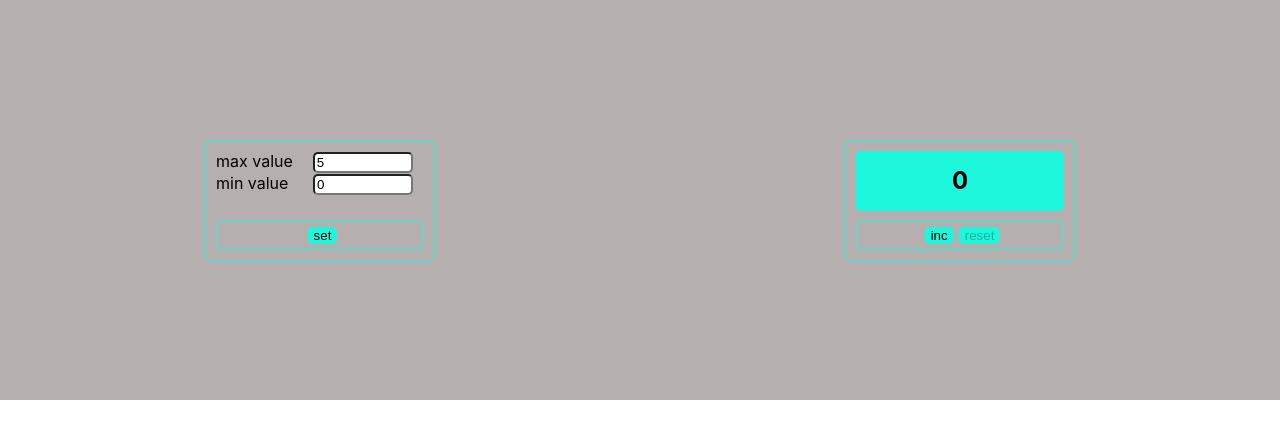
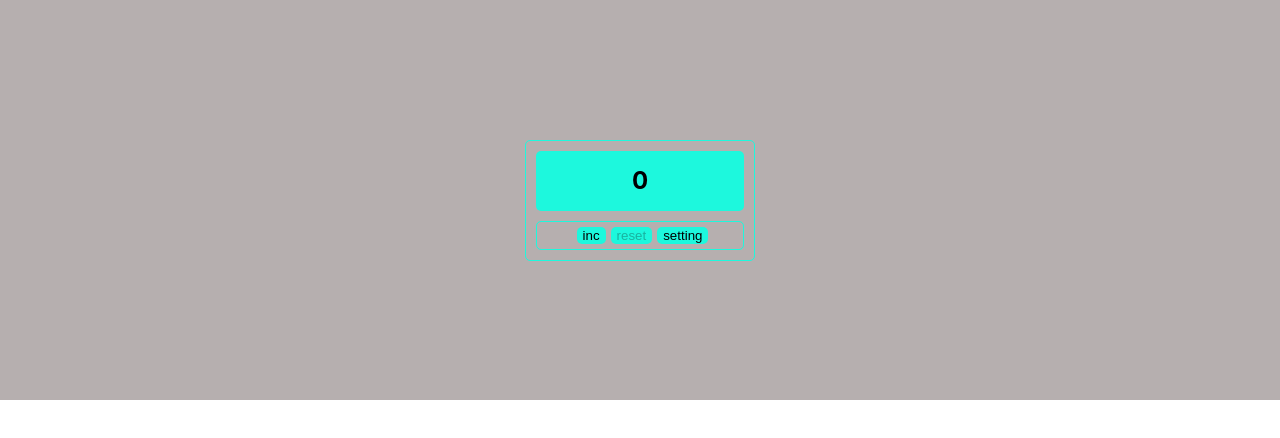
Before and after one commit to pdxserg/counter-18-apr, a React (Create React App) app: page / in a window 1280 px wide. Shown: the top 438 px of the page. Built offline with nearby package versions, Linux system fonts and the light colour scheme.

Commit message:
fineshed 3 counter

```diff
--- a/src/App.tsx
+++ b/src/App.tsx
@@ -4,19 +4,19 @@ import {Counter} from "./components/Counter";
 import {SetCounter} from "./components/SetCounter";
 
 
-
 function App() {
+	const [showComponent, setShowComponent] = useState('A')
 	const [numMax, setNumMax] = useState<number>(5)
 	const [numMin, setNumMin] = useState<number>(0)
 	const [counter, setCounter] = useState(0)
 
 	useEffect(() => {
 		let valueAsStringMax = localStorage.getItem('max')
-		if (valueAsStringMax){
+		if (valueAsStringMax) {
 			setNumMax(JSON.parse(valueAsStringMax))
 		}
 		let valueAsStringMin = localStorage.getItem('min')
-		if (valueAsStringMin){
+		if (valueAsStringMin) {
 			setNumMin(JSON.parse(valueAsStringMin))
 		}
 	}, []);
@@ -34,24 +34,33 @@ function App() {
 		localStorage.setItem('max', JSON.stringify(numMax))
 		localStorage.setItem('min', JSON.stringify(numMin))
 		setCounter(numMin)
+		setShowComponent("A")
 
+	}
+	const componentHandler = () => {
+setShowComponent("B")
 	}
 
 	return (
 		<div className="App">
-			<SetCounter
+			{showComponent === "A"
+				?<Counter
+					setCounter={setCounter}
+					counter={counter}
+					valueMin={numMin}
+					valueMax={numMax}
+					componentHandler={componentHandler}
+				/>
+				:<SetCounter
 					onChangeHandlerMax={onChangeHandlerMax}
 					onChangeHandlerMin={onChangeHandlerMin}
 					numMax={numMax}
 					numMin={numMin}
 					lokalStorageHandler={lokalStorageHandler}
 				/>
-			<Counter
-				setCounter={setCounter}
-				counter={counter}
-				valueMin={numMin}
-				valueMax={numMax}
-			/>
+			}
+
+
 		</div>
 	)
 }
--- a/src/components/Counter.tsx
+++ b/src/components/Counter.tsx
@@ -6,6 +6,7 @@ type CounterPropsType = {
 	valueMax: number
 	counter: number
 	setCounter: (el:number)=>void
+	componentHandler:()=>void
 }
 
 export function Counter(props:CounterPropsType) {
@@ -39,6 +40,7 @@ export function Counter(props:CounterPropsType) {
 				<div className={'style3'}>
 					<button disabled={props.counter === props.valueMax} onClick={onClickHandler}>inc</button>
 					<button disabled={props.counter === props.valueMin} onClick={onClickResetHandler}>reset</button>
+					<button  onClick={props.componentHandler}>setting</button>
 				</div>
 			</div>
 
```
Lines whose indentation alone changed are shown as unchanged.
